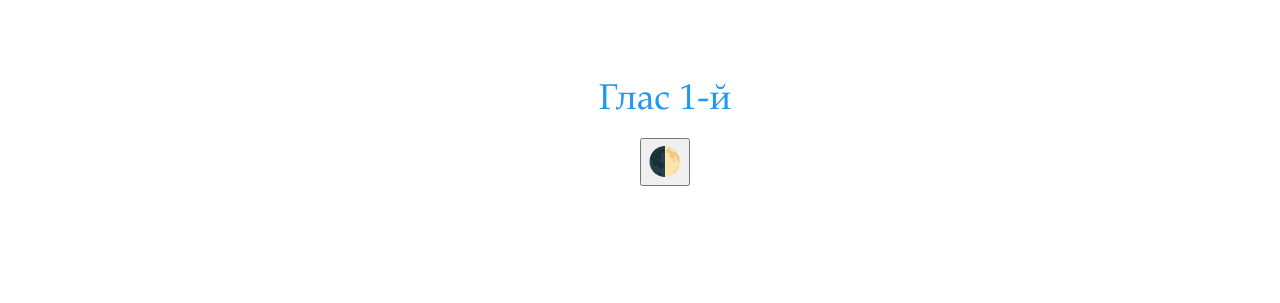
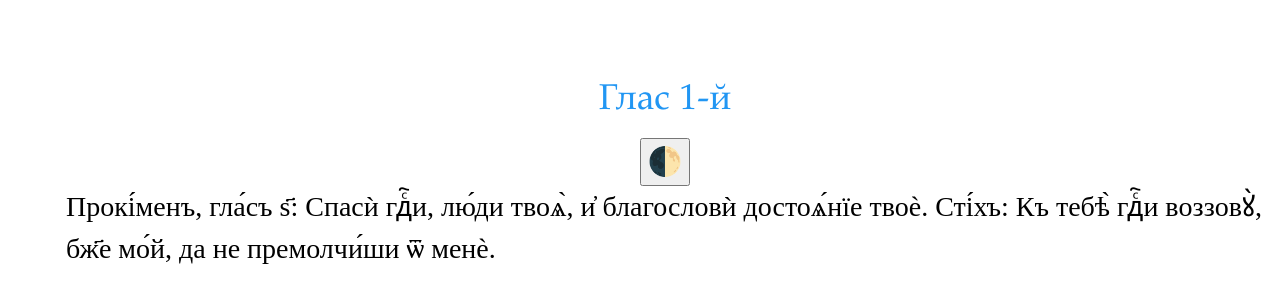
Before and after one commit to markjville/markjville.github.io, a Jekyll site: the page docs/Изобразительная/гл6-прок.html, which Jekyll copies as it is, in a window 1280 px wide. Shown: the top 303 px of the page. Built offline with Jekyll 4.4.1, drawn with Linux system fonts in a browser that asks for light colours; some web fonts are replaced; comment, search, counter and statistics services are not loaded.

Commit message:
Update гл6-прок.html

```diff
--- a/docs/Изобразительная/гл6-прок.html
+++ b/docs/Изобразительная/гл6-прок.html
@@ -35,3 +35,5 @@ p::first-letter {
       <div class="post-content">
 
 <body>
+  Прокі́менъ, гла́съ ѕ҃: Спасѝ гдⷭ҇и, лю́ди твоѧ̀, и҆ благословѝ достоѧ́нїе твоѐ.
+  Сті́хъ: Къ тебѣ̀ гдⷭ҇и воззовꙋ̀, бж҃е мо́й, да не премолчи́ши ѿ менѐ.
```
